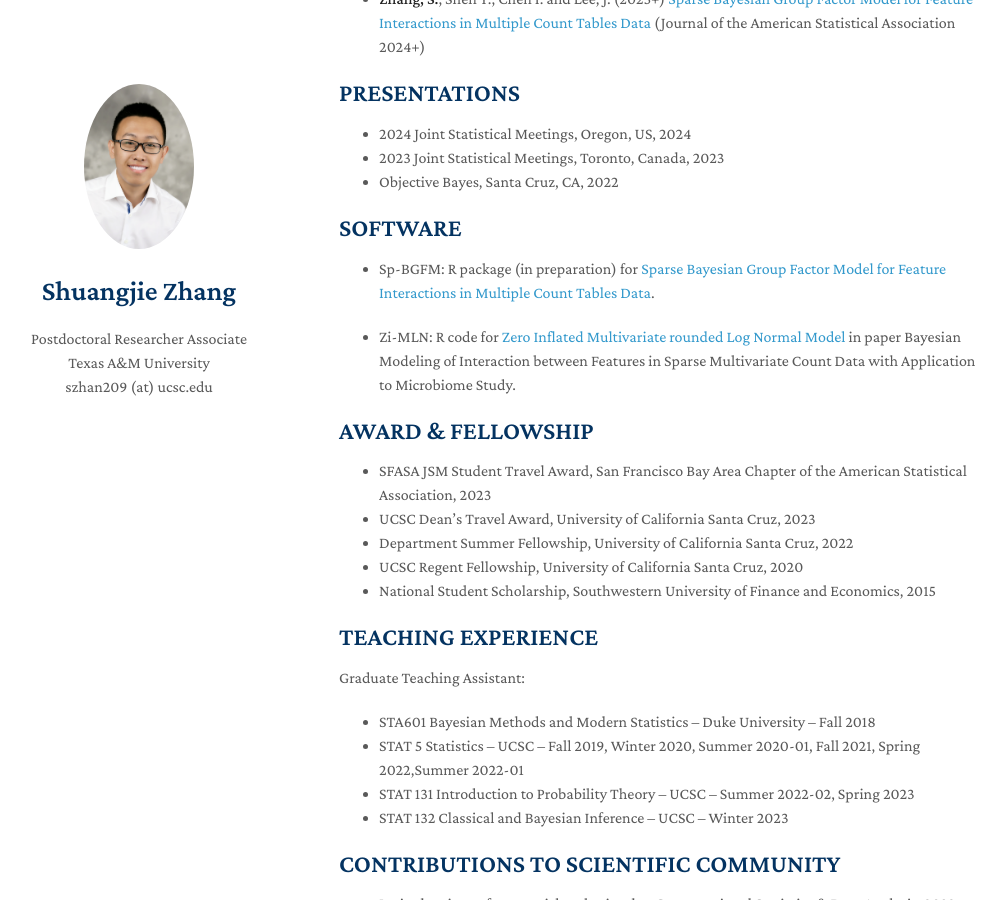
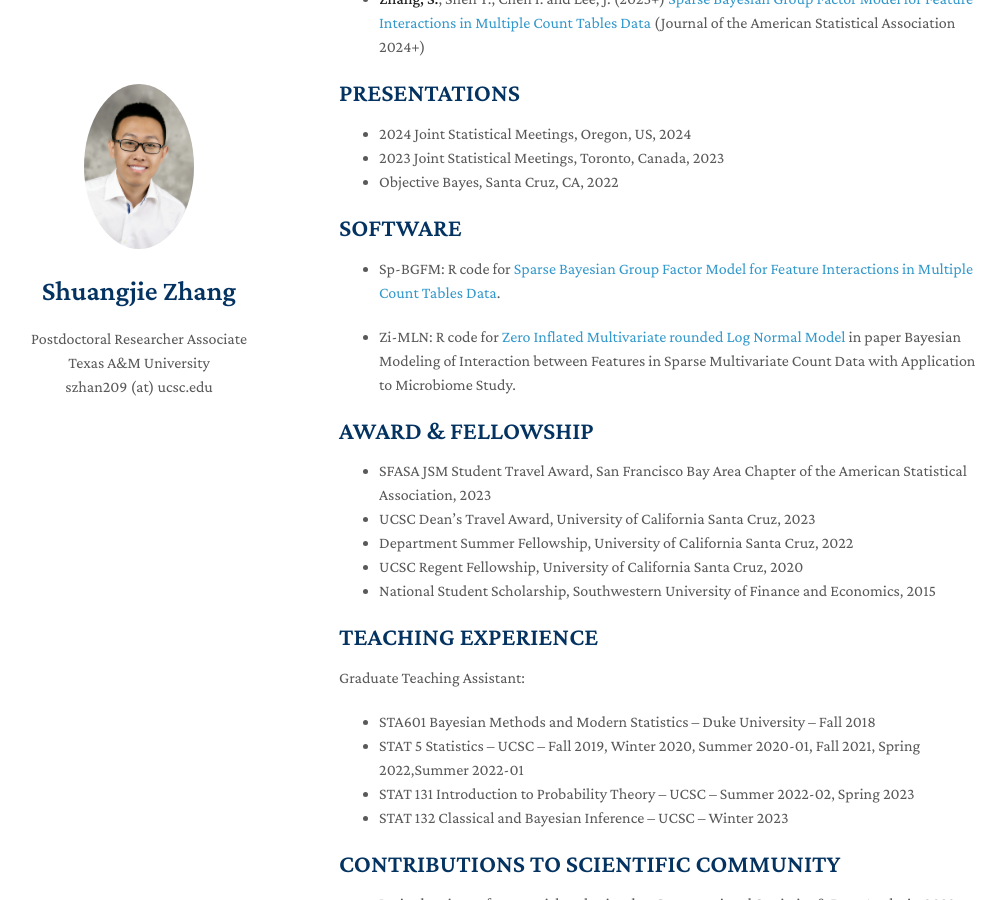
Before and after one commit to shuang-jie/shuang-jie.github.io, a Jekyll site: the page built from index.md, in a window 1280 px wide and 900 px high, scrolled down 670 px. Shown: the whole window, without its empty margins (131-1136 px from the left). Built offline with Jekyll 4.4.1, drawn with Linux system fonts in a browser that asks for light colours; nearby versions of some CDN libraries; a style sheet for code colours, icons or effects is not loaded.

Commit message:
Update index.md

```diff
--- a/index.md
+++ b/index.md
@@ -33,7 +33,7 @@ Welcome! I am currently a postdoctoral researcher associate at [Texas A&M Univer
 
 ## SOFTWARE
 
-* Sp-BGFM: R package (in preparation) for [Sparse Bayesian Group Factor Model for Feature Interactions in Multiple Count Tables Data](https://github.com/Zsj950708/SP-BGFM).
+* Sp-BGFM: R code for [Sparse Bayesian Group Factor Model for Feature Interactions in Multiple Count Tables Data](https://github.com/Zsj950708/SP-BGFM).
 
 * Zi-MLN:  R code for [Zero Inflated Multivariate rounded Log Normal Model](https://github.com/Zsj950708/ZI-MLN) in paper Bayesian Modeling of Interaction between Features in Sparse Multivariate Count Data with Application to Microbiome Study.
 
```
